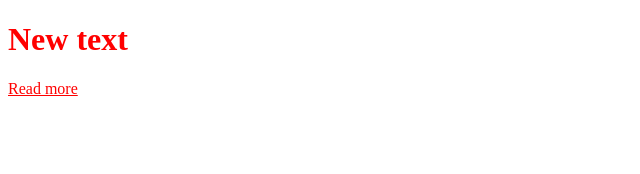
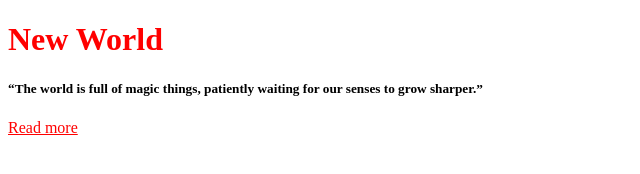
Before and after one commit to SophoGurabanidze/First-Project, a plain HTML site: page index.html in a window 1280 px wide. Shown: the whole page, without its empty margins (0-640 px from the left). Drawn offline with Linux system fonts and the light colour scheme.

Commit message:
new text

```diff
--- a/index.html
+++ b/index.html
@@ -11,7 +11,8 @@
 
 
 
-<h1>New text</h1>
+<h1>New World</h1>
+<h5>“The world is full of magic things, patiently waiting for our senses to grow sharper.”</h5>
 <a href="#">Read more</a>
 
 </body>
```
